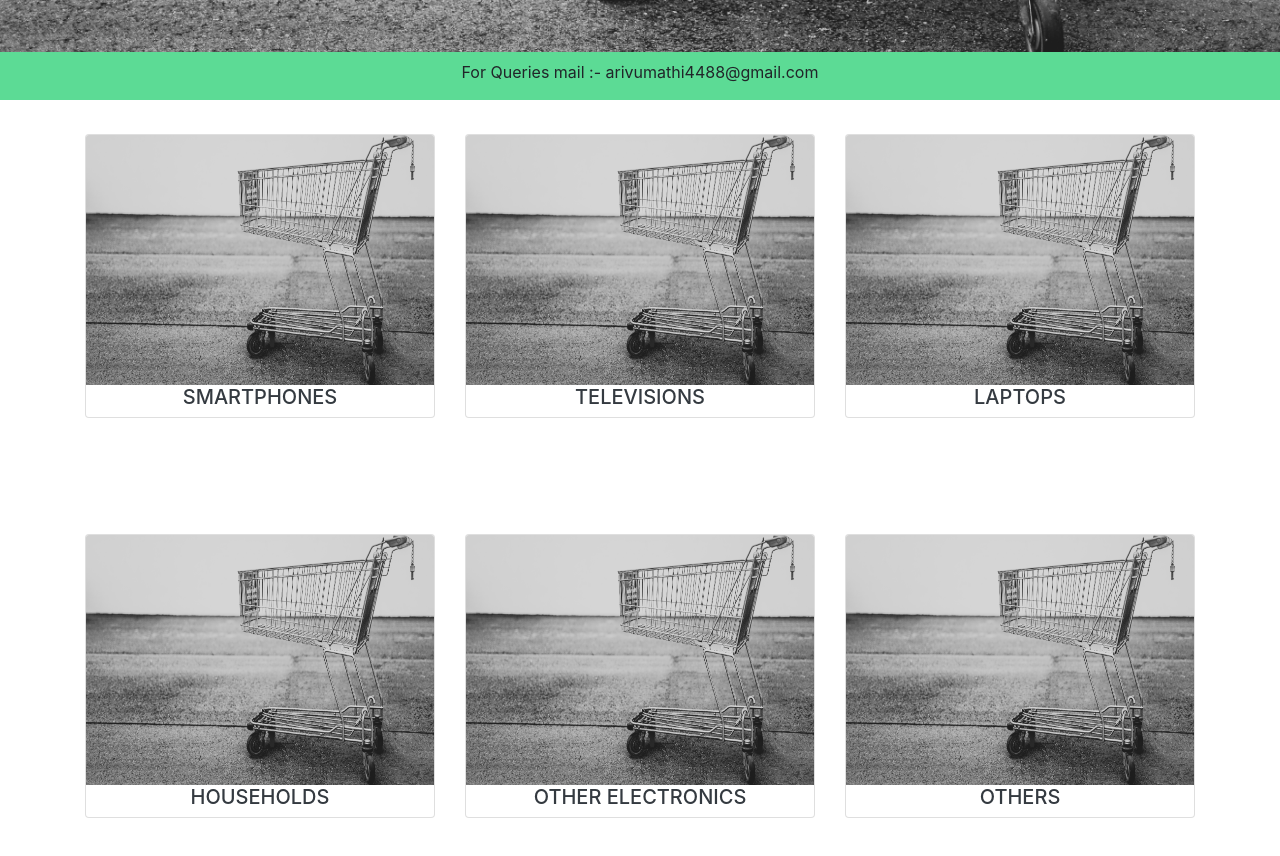
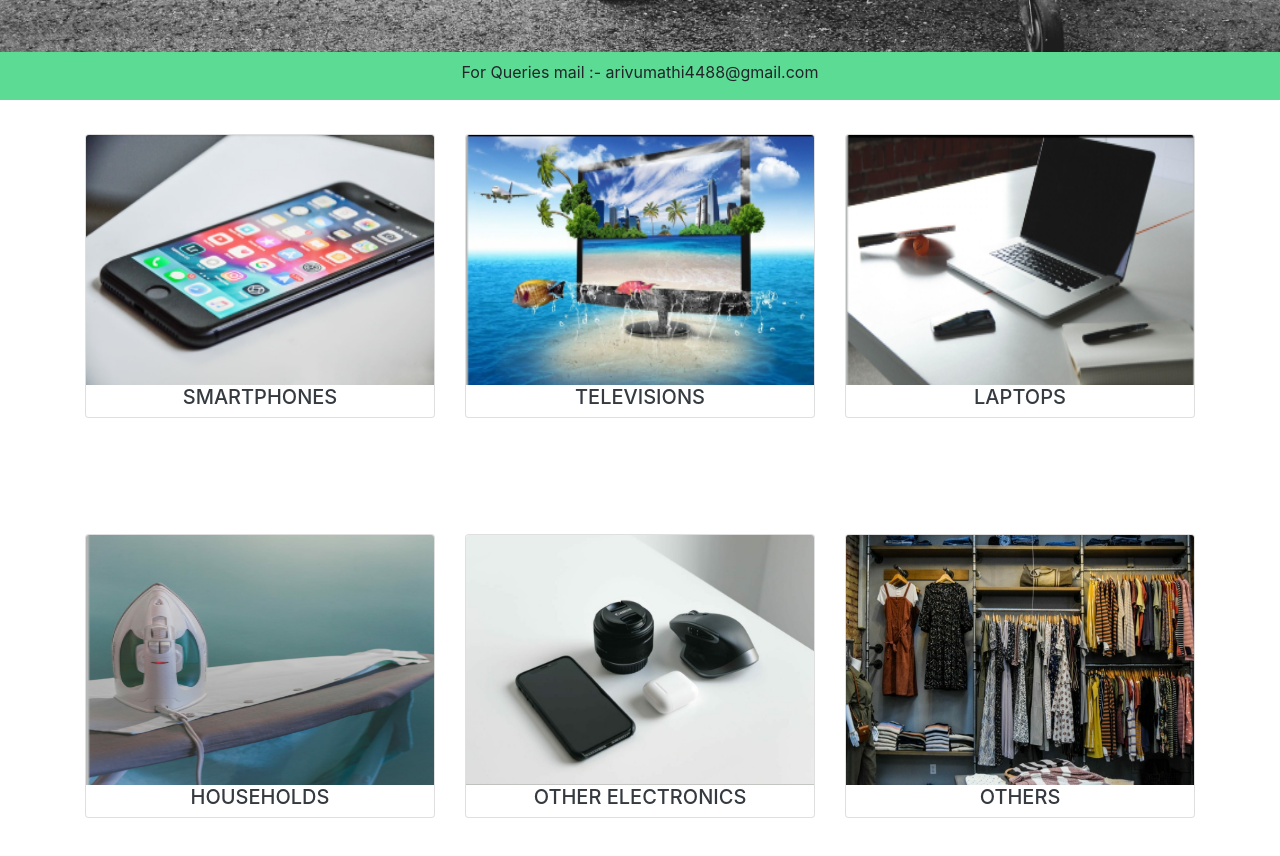
Before and after one commit to niththish/carti5, a plain HTML site: page index.html in a window 1280 px wide. Shown: the part 700-1556 px from the top of the page. Drawn offline with nearby package versions, Linux system fonts and the light colour scheme; some packages are replaced by stand-ins of ours.

Commit message:
Update mainpage.html

```diff
--- a/mainpage.html
+++ b/mainpage.html
@@ -46,7 +46,7 @@
             <div class=' mt-md-5 col-12 col-md-6 mediastyle'>
                 <h1 class='text-white mt-md-5'>Lets Go Shopping</h1>
                 <h5 class='text-white'>Here we Help You Find The Best Products</h5>
-                <button class='btn btn-dark search mt-2'> Search</button>
+                <button class='btn btn-dark search mt-2'> Get Started</button>
             </div>
         </div>
     </div>
@@ -60,7 +60,7 @@
         <div class='col-12 col-md-4 mb-3 mb-md-0'>
             <div class="card">
                 <a ui-sref="smartphone" class='text-dark'>
-                    <img class="card-img-top" height="250" src="cart.png" alt="">
+                    <img class="card-img-top" height="250" src="phone.png" alt="">
                 <h5 class='text-center'>SMARTPHONES</h5>
                 </a>
             </div>
@@ -69,7 +69,7 @@
         <div class='col-12 col-md-4 mb-3 mb-md-0'>
             <div class="card">
                 <a ui-sref="television" class='text-dark'>
-                    <img class="card-img-top" height="250" src="cart.png" alt="">
+                    <img class="card-img-top" height="250" src="television.png" alt="">
                 <h5 class='text-center'>TELEVISIONS</h5>
                 </a>
             </div>
@@ -78,7 +78,7 @@
         <div class='col-12 col-md-4 mb-3 mb-md-0'>
             <div class="card">
                 <a ui-sref="laptop" class='text-dark'>
-                    <img class="card-img-top" height="250" src="cart.png" alt="">
+                    <img class="card-img-top" height="250" src="laptop.png" alt="">
                 <h5 class='text-center'>LAPTOPS</h5>
                 </a>
             </div>
@@ -88,7 +88,7 @@
         <div class='col-12 col-md-4 mb-3 mb-md-0'>
             <div class="card">
                 <a ui-sref="household" class='text-dark'>
-                    <img class="card-img-top" height="250" src="cart.png" alt="">
+                    <img class="card-img-top" height="250" src="household.png" alt="">
                 <h5 class='text-center'>HOUSEHOLDS</h5>
                 </a>
             </div>
@@ -97,7 +97,7 @@
         <div class='col-12 col-md-4 mb-3 mb-md-0'>
             <div class="card">
                 <a ui-sref="otherelectronic" class='text-dark'>
-                    <img class="card-img-top" height="250" src="cart.png" alt="">
+                    <img class="card-img-top" height="250" src="electronics.png" alt="">
                 <h5 class='text-center'>OTHER ELECTRONICS</h5>
                 </a>
             </div>
@@ -106,7 +106,7 @@
         <div class='col-12 col-md-4 mb-3 mb-md-0'>
             <div class="card mb-5 mb-md-0">
                 <a ui-sref="other" class='text-dark'>
-                    <img class="card-img-top" height="250" src="cart.png" alt="">
+                    <img class="card-img-top" height="250" src="other.png" alt="">
                 <h5 class='text-center'>OTHERS</h5>
                 </a>
             </div>
```
